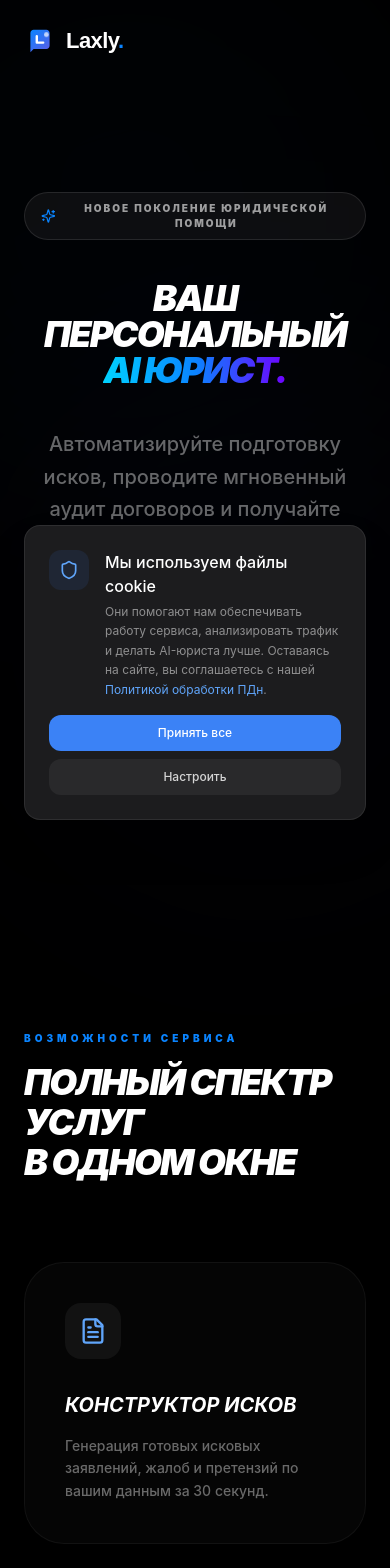
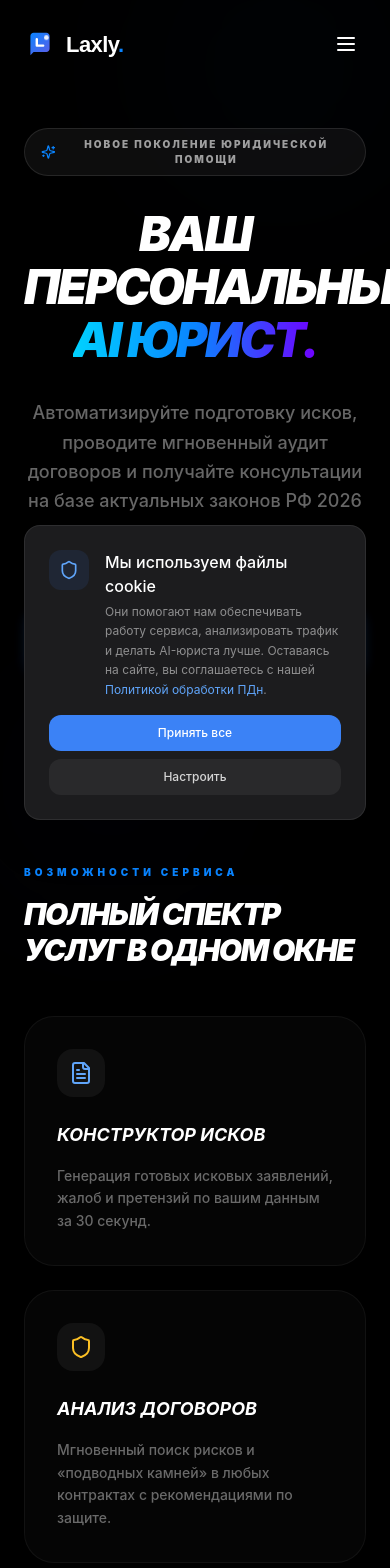
Before and after one commit to desmosdesmos/lexly, a React (Vite) app in the folder frontend/: page / in a window 390 px wide. Shown: the top 1568 px of the page. Built offline with nearby package versions, Linux system fonts and the light colour scheme; no server answers; a web font is replaced by a local one.

Commit message:
fix(frontend): improve mobile layout for landing page

```diff
--- a/frontend/src/pages/LandingPage.jsx
+++ b/frontend/src/pages/LandingPage.jsx
@@ -12,7 +12,9 @@ import {
   TrendingUp,
   Sparkles,
   Zap,
-  HardDrive
+  HardDrive,
+  Menu,
+  X
 } from 'lucide-react'
 import { Logo } from '../components/ui/Logo'
 import { Button } from '../components/ui/Button'
@@ -21,6 +23,7 @@ import { useAuth } from '../context/AuthContext'
 export function LandingPage() {
   const { user } = useAuth()
   const [scrolled, setScrolled] = useState(false)
+  const [isMenuOpen, setIsMenuOpen] = useState(false)
 
   useEffect(() => {
     const handleScroll = () => setScrolled(window.scrollY > 20)
@@ -32,15 +35,16 @@ export function LandingPage() {
     <div className="min-h-screen bg-[#000000] selection:bg-[#0A84FF]/30 overflow-x-hidden">
       {/* Фоновые градиенты */}
       <div className="fixed inset-0 pointer-events-none opacity-20">
-         <div className="absolute top-[-10%] right-[-10%] w-[600px] h-[600px] bg-[#0A84FF]/10 blur-[120px] rounded-full" />
-         <div className="absolute bottom-[-10%] left-[-10%] w-[600px] h-[600px] bg-indigo-500/10 blur-[120px] rounded-full" />
+         <div className="absolute top-[-10%] right-[-10%] w-[300px] sm:w-[600px] h-[300px] sm:h-[600px] bg-[#0A84FF]/10 blur-[80px] sm:blur-[120px] rounded-full" />
+         <div className="absolute bottom-[-10%] left-[-10%] w-[300px] sm:w-[600px] h-[300px] sm:h-[600px] bg-indigo-500/10 blur-[80px] sm:blur-[120px] rounded-full" />
       </div>
 
       {/* Навигация */}
-      <nav className={`fixed top-0 left-0 right-0 z-50 transition-all duration-300 ${scrolled ? 'bg-black/80 backdrop-blur-xl border-b border-white/5 py-4' : 'bg-transparent py-6'}`}>
+      <nav className={`fixed top-0 left-0 right-0 z-50 transition-all duration-300 ${scrolled || isMenuOpen ? 'bg-black/90 backdrop-blur-xl border-b border-white/5 py-4' : 'bg-transparent py-6'}`}>
         <div className="max-w-7xl mx-auto px-6 flex items-center justify-between">
           <Logo size="md" />
 
+          {/* Desktop Nav */}
           <div className="hidden md:flex items-center gap-10">
             <a href="#features" className="text-sm font-bold uppercase tracking-widest text-white/40 hover:text-white transition-colors">Возможности</a>
             <a href="#tariffs" className="text-sm font-bold uppercase tracking-widest text-white/40 hover:text-white transition-colors">Тарифы</a>
@@ -57,31 +61,60 @@ export function LandingPage() {
               </div>
             )}
           </div>
+
+          {/* Mobile Menu Toggle */}
+          <button
+            className="md:hidden text-white p-2 hover:bg-white/5 rounded-lg transition-colors"
+            onClick={() => setIsMenuOpen(!isMenuOpen)}
+          >
+            {isMenuOpen ? <X className="w-6 h-6" /> : <Menu className="w-6 h-6" />}
+          </button>
         </div>
+
+        {/* Mobile Menu Dropdown */}
+        {isMenuOpen && (
+          <div className="md:hidden absolute top-full left-0 right-0 bg-black/95 backdrop-blur-2xl border-b border-white/5 py-8 px-6 flex flex-col gap-6 animate-in slide-in-from-top duration-300">
+            <a href="#features" onClick={() => setIsMenuOpen(false)} className="text-lg font-bold uppercase tracking-widest text-white/60">Возможности</a>
+            <a href="#tariffs" onClick={() => setIsMenuOpen(false)} className="text-lg font-bold uppercase tracking-widest text-white/60">Тарифы</a>
+            <div className="h-px bg-white/5" />
+            {user ? (
+              <Link to="/dashboard" onClick={() => setIsMenuOpen(false)}>
+                <Button className="w-full h-14 rounded-xl font-black uppercase tracking-widest text-[10px]">Личный кабинет</Button>
+              </Link>
+            ) : (
+              <div className="flex flex-col gap-4">
+                <Link to="/login" onClick={() => setIsMenuOpen(false)} className="text-center py-4 text-sm font-bold uppercase tracking-widest text-white/40">Войти</Link>
+                <Link to="/register" onClick={() => setIsMenuOpen(false)}>
+                  <Button className="w-full h-14 rounded-xl font-black uppercase tracking-widest text-[10px]">Регистрация</Button>
+                </Link>
+              </div>
+            )}
+          </div>
+        )}
       </nav>
 
       {/* Главный блок */}
-      <section className="relative pt-48 pb-32 px-6">
-        <div className="max-w-5xl mx-auto text-center space-y-10">
+      <section className="relative pt-32 sm:pt-48 pb-16 sm:pb-32 px-6">
+        <div className="max-w-5xl mx-auto text-center space-y-8 sm:space-y-10">
           <div className="inline-flex items-center gap-2 px-4 py-2 rounded-full bg-white/5 border border-white/10">
              <Sparkles className="w-4 h-4 text-[#0A84FF]" />
              <span className="text-[10px] font-black uppercase tracking-[0.2em] text-white/60">Новое поколение юридической помощи</span>
           </div>
 
-          <h1 className="text-4xl sm:text-8xl font-black text-white tracking-tighter uppercase italic leading-none">
-             Ваш персональный <br />
+          <h1 className="text-5xl sm:text-8xl font-black text-white tracking-tighter uppercase italic leading-[1.1] sm:leading-none">
+             Ваш персональный <br className="hidden sm:block" />
              <span className="text-transparent bg-clip-text bg-gradient-to-r from-[#00D2FF] via-[#0A84FF] to-[#7000FF]">
                 AI Юрист.
              </span>
           </h1>
 
-          <p className="text-white/40 text-xl font-medium max-w-2xl mx-auto leading-relaxed">
+          <p className="text-white/40 text-lg sm:text-xl font-medium max-w-2xl mx-auto leading-relaxed">
              Автоматизируйте подготовку исков, проводите мгновенный аудит договоров и получайте консультации на базе актуальных законов РФ 2026 года.
           </p>
 
           <div className="flex flex-col sm:flex-row items-center justify-center gap-6 pt-6">
-            <Link to={user ? "/dashboard" : "/register"}>
-              <Button size="lg" className="h-16 px-12 rounded-[22px] font-black uppercase tracking-widest text-xs gap-3 shadow-2xl shadow-blue-500/20 hover:scale-105 active:scale-95 transition-all">
+            <Link to={user ? "/dashboard" : "/register"} className="w-full sm:w-auto">
+              <Button size="lg" className="w-full sm:w-auto h-16 px-12 rounded-[22px] font-black uppercase tracking-widest text-xs gap-3 shadow-2xl shadow-blue-500/20 hover:scale-105 active:scale-95 transition-all">
                  Начать бесплатно <ArrowRight className="w-5 h-5" />
               </Button>
             </Link>
@@ -96,11 +129,11 @@ export function LandingPage() {
       </section>
 
       {/* Сетка возможностей */}
-      <section id="features" className="py-32 px-6 relative">
+      <section id="features" className="py-20 sm:py-32 px-6 relative">
         <div className="max-w-7xl mx-auto">
-          <div className="mb-20 space-y-4">
+          <div className="mb-12 sm:mb-20 space-y-4">
              <p className="text-[10px] font-black uppercase tracking-[0.4em] text-[#0A84FF]">Возможности сервиса</p>
-             <h2 className="text-4xl sm:text-5xl font-black text-white uppercase italic tracking-tighter">Полный спектр услуг <br/>в одном окне</h2>
+             <h2 className="text-3xl sm:text-5xl font-black text-white uppercase italic tracking-tighter">Полный спектр услуг <br className="hidden sm:block" />в одном окне</h2>
           </div>
 
           <div className="grid grid-cols-1 md:grid-cols-2 lg:grid-cols-3 gap-6">
@@ -112,11 +145,11 @@ export function LandingPage() {
               { title: 'Мониторинг', desc: 'Автоматическое отслеживание изменений в законодательстве, важных для вашего дела.', icon: TrendingUp, color: 'text-green-400' },
               { title: 'Архив файлов', desc: 'Надежное облачное хранилище для всех ваших документов с доступом 24/7.', icon: HardDrive, color: 'text-pink-400' },
             ].map((f, i) => (
-              <div key={i} className="p-10 rounded-[40px] bg-white/[0.02] border border-white/5 hover:border-[#0A84FF]/30 transition-all group">
-                 <div className={`w-14 h-14 rounded-2xl bg-white/5 flex items-center justify-center ${f.color} mb-8 group-hover:scale-110 transition-transform`}>
-                    <f.icon className="w-7 h-7" />
+              <div key={i} className="p-8 sm:p-10 rounded-[30px] sm:rounded-[40px] bg-white/[0.02] border border-white/5 hover:border-[#0A84FF]/30 transition-all group">
+                 <div className={`w-12 h-12 sm:w-14 sm:h-14 rounded-2xl bg-white/5 flex items-center justify-center ${f.color} mb-6 sm:mb-8 group-hover:scale-110 transition-transform`}>
+                    <f.icon className="w-6 h-6 sm:w-7 sm:h-7" />
                  </div>
-                 <h3 className="text-xl font-bold text-white mb-4 uppercase italic">{f.title}</h3>
+                 <h3 className="text-lg sm:text-xl font-bold text-white mb-4 uppercase italic">{f.title}</h3>
                  <p className="text-white/40 text-sm leading-relaxed font-medium">{f.desc}</p>
               </div>
             ))}
@@ -125,11 +158,11 @@ export function LandingPage() {
       </section>
 
       {/* Тарифы */}
-      <section id="tariffs" className="py-32 px-6">
-         <div className="max-w-7xl mx-auto text-center space-y-20">
+      <section id="tariffs" className="py-20 sm:py-32 px-6">
+         <div className="max-w-7xl mx-auto text-center space-y-12 sm:space-y-20">
             <div className="space-y-4">
                <p className="text-[10px] font-black uppercase tracking-[0.4em] text-[#0A84FF]">Стоимость использования</p>
-               <h2 className="text-4xl sm:text-6xl font-black text-white uppercase italic tracking-tighter">Гибкие тарифные планы</h2>
+               <h2 className="text-3xl sm:text-6xl font-black text-white uppercase italic tracking-tighter">Гибкие тарифные планы</h2>
             </div>
 
             <div className="grid grid-cols-1 md:grid-cols-3 gap-8">
@@ -138,11 +171,11 @@ export function LandingPage() {
                  { name: 'Pro', price: '290 ₽', color: 'text-indigo-400', popular: true, features: ['50 документов', '25 проверок', 'Приоритетная скорость'] },
                  { name: 'Бизнес', price: '990 ₽', color: 'text-amber-400', features: ['200 документов', '100 проверок', 'Полный API доступ'] },
                ].map((t, i) => (
-                 <div key={i} className={`p-12 rounded-[45px] border transition-all flex flex-col justify-between h-full ${t.popular ? 'bg-[#0A84FF]/5 border-[#0A84FF]/20 scale-105 z-10' : 'bg-white/[0.01] border-white/5'}`}>
+                 <div key={i} className={`p-10 sm:p-12 rounded-[40px] sm:rounded-[45px] border transition-all flex flex-col justify-between h-full ${t.popular ? 'bg-[#0A84FF]/5 border-[#0A84FF]/20 md:scale-105 z-10' : 'bg-white/[0.01] border-white/5'}`}>
                     <div className="space-y-8">
                        <div className="space-y-2">
                           <p className="text-[10px] font-black uppercase tracking-widest text-white/30">{t.name}</p>
-                          <div className={`text-5xl font-black italic uppercase ${t.color}`}>{t.price}</div>
+                          <div className={`text-4xl sm:text-5xl font-black italic uppercase ${t.color}`}>{t.price}</div>
                        </div>
                        <ul className="space-y-4 text-left">
                           {t.features.map((f, j) => (
@@ -152,7 +185,7 @@ export function LandingPage() {
                           ))}
                        </ul>
                     </div>
-                    <Link to="/register" className="mt-12">
+                    <Link to="/register" className="mt-10 sm:mt-12">
                        <Button variant={t.popular ? 'primary' : 'secondary'} className="w-full h-14 rounded-2xl font-black uppercase tracking-widest text-[10px]">
                           Выбрать тариф
                        </Button>
@@ -164,15 +197,15 @@ export function LandingPage() {
       </section>
 
       {/* Футер */}
-      <footer className="py-20 px-6 border-t border-white/5 bg-black/50">
+      <footer className="py-16 sm:py-20 px-6 border-t border-white/5 bg-black/50">
         <div className="max-w-7xl mx-auto flex flex-col md:flex-row justify-between items-center gap-10">
           <Logo size="md" />
-          <div className="flex gap-10 text-[10px] font-black uppercase tracking-widest text-white/20">
+          <div className="flex flex-wrap justify-center gap-6 sm:gap-10 text-[10px] font-black uppercase tracking-widest text-white/20">
              <Link to="/terms" className="hover:text-white transition-colors">Условия использования</Link>
              <Link to="/privacy" className="hover:text-white transition-colors">Конфиденциальность</Link>
              <a href="#" className="hover:text-white transition-colors">Поддержка</a>
           </div>
-          <div className="text-[10px] font-bold text-white/10 uppercase tracking-widest">
+          <div className="text-[10px] font-bold text-white/10 uppercase tracking-widest text-center">
              © 2026 Laxly AI Law. Все права защищены.
           </div>
         </div>
```
